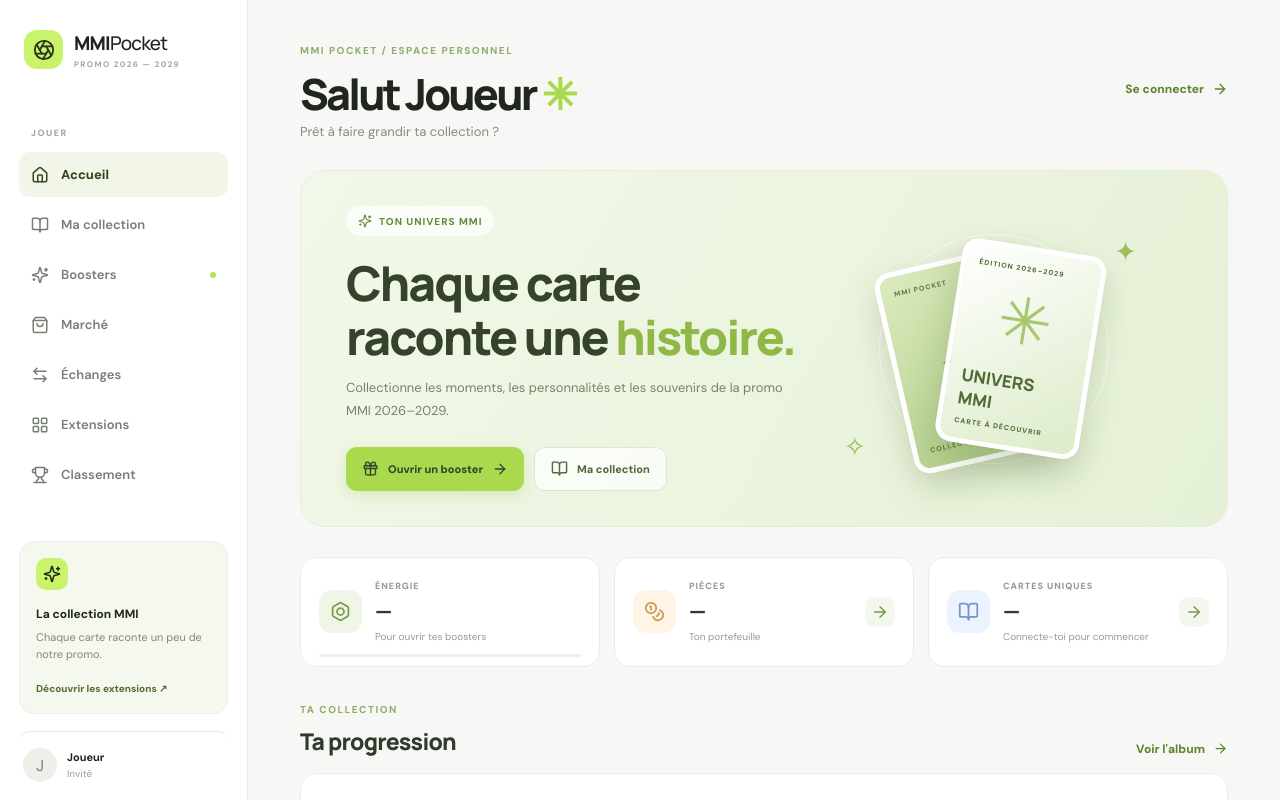
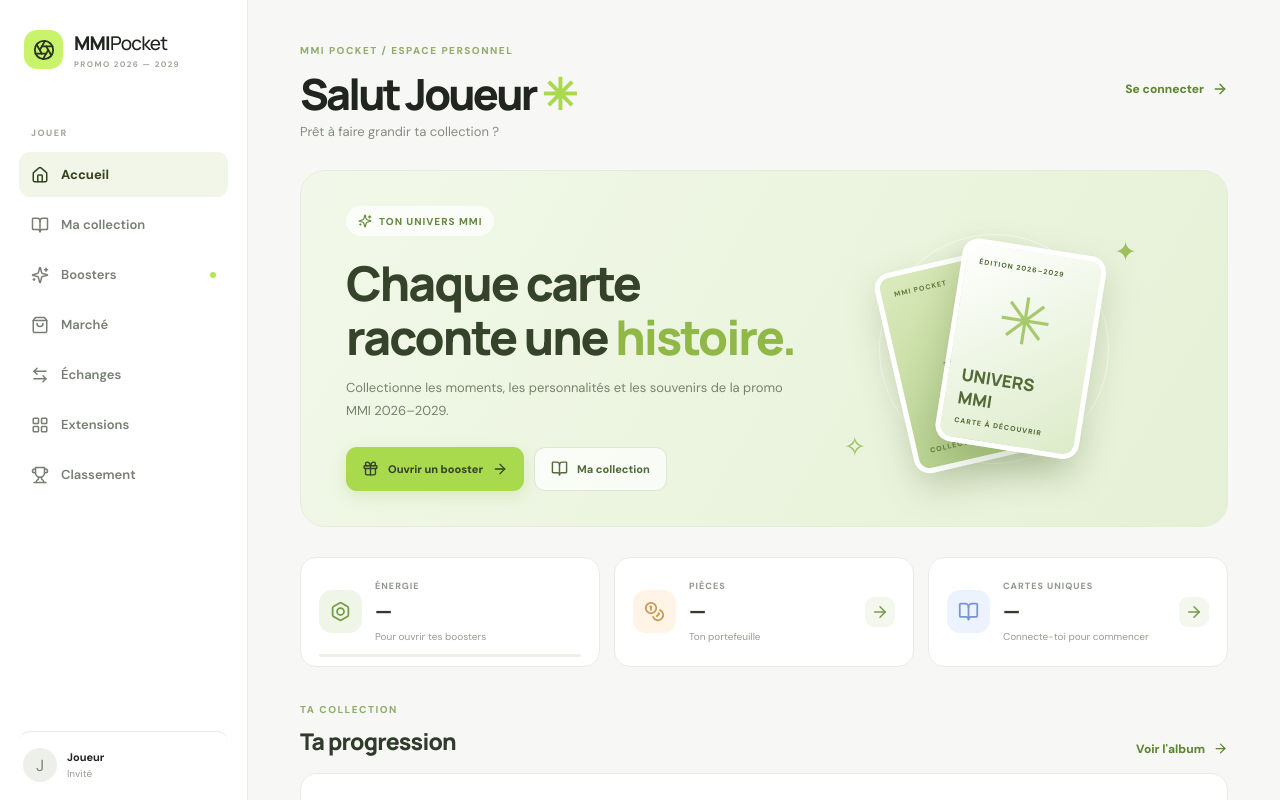
Before and after one commit to EliXleVrai/MMI-Pocket, a Next.js app: page / in a window 1280 px wide. Shown: the top 800 px of the page. Built offline with nearby package versions, Linux system fonts and the light colour scheme; no server answers.

Commit message:
Update sidebar.tsx

```diff
--- a/components/sidebar.tsx
+++ b/components/sidebar.tsx
@@ -160,21 +160,6 @@ export function Sidebar() {
       </nav>
 
       <div className="sidebar-bottom">
-        <div className="sidebar-promo">
-          <div className="promo-icon">
-            <Sparkles size={18} />
-          </div>
-
-          <strong>La collection MMI</strong>
-          <p>
-            Chaque carte raconte un peu de notre promo.
-          </p>
-
-          <span>
-            Découvrir les extensions ↗
-          </span>
-        </div>
-
         <Link href="/profil" className="profile-link">
           <span className="avatar">
             {loading ? (
```
